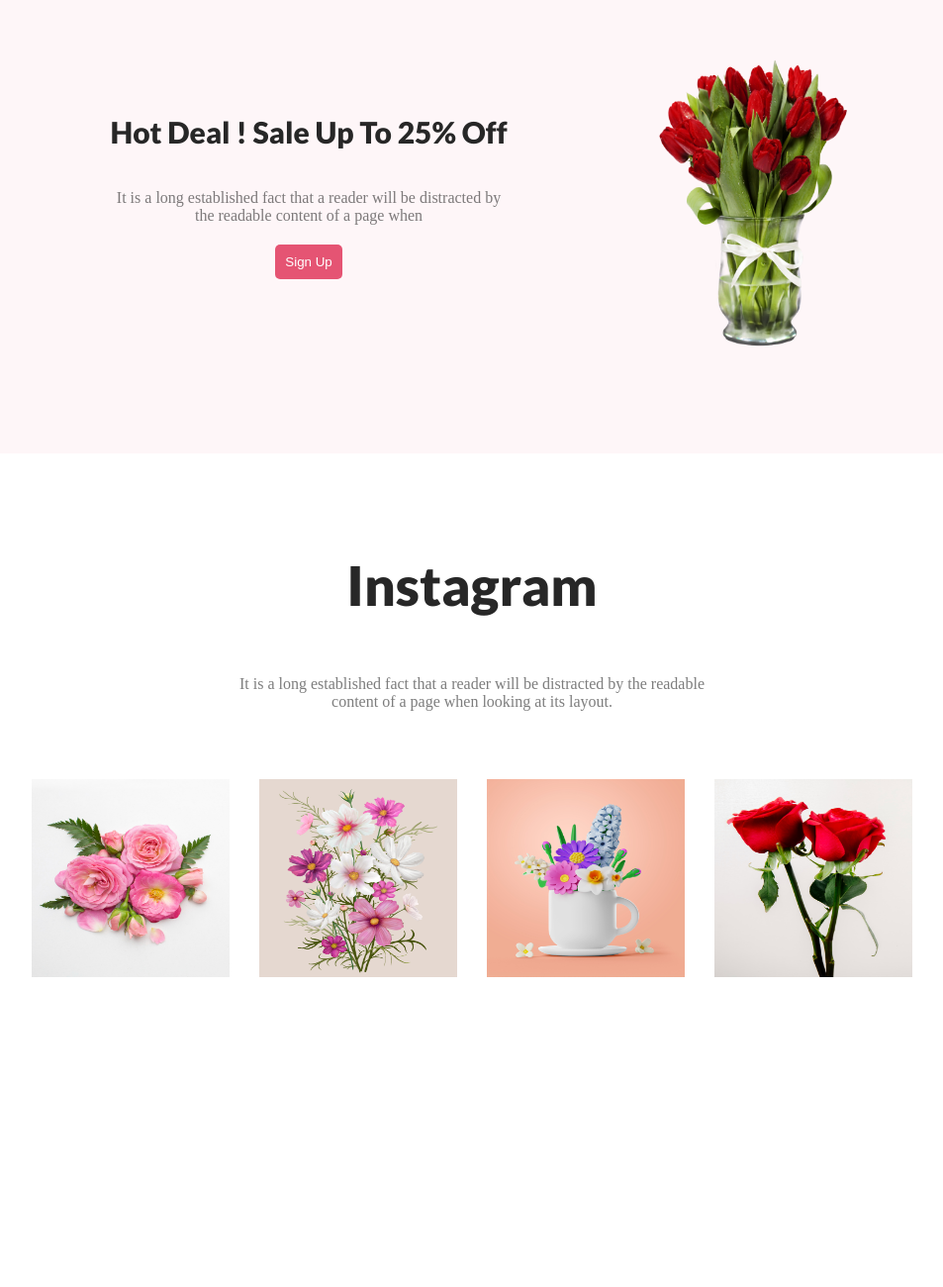
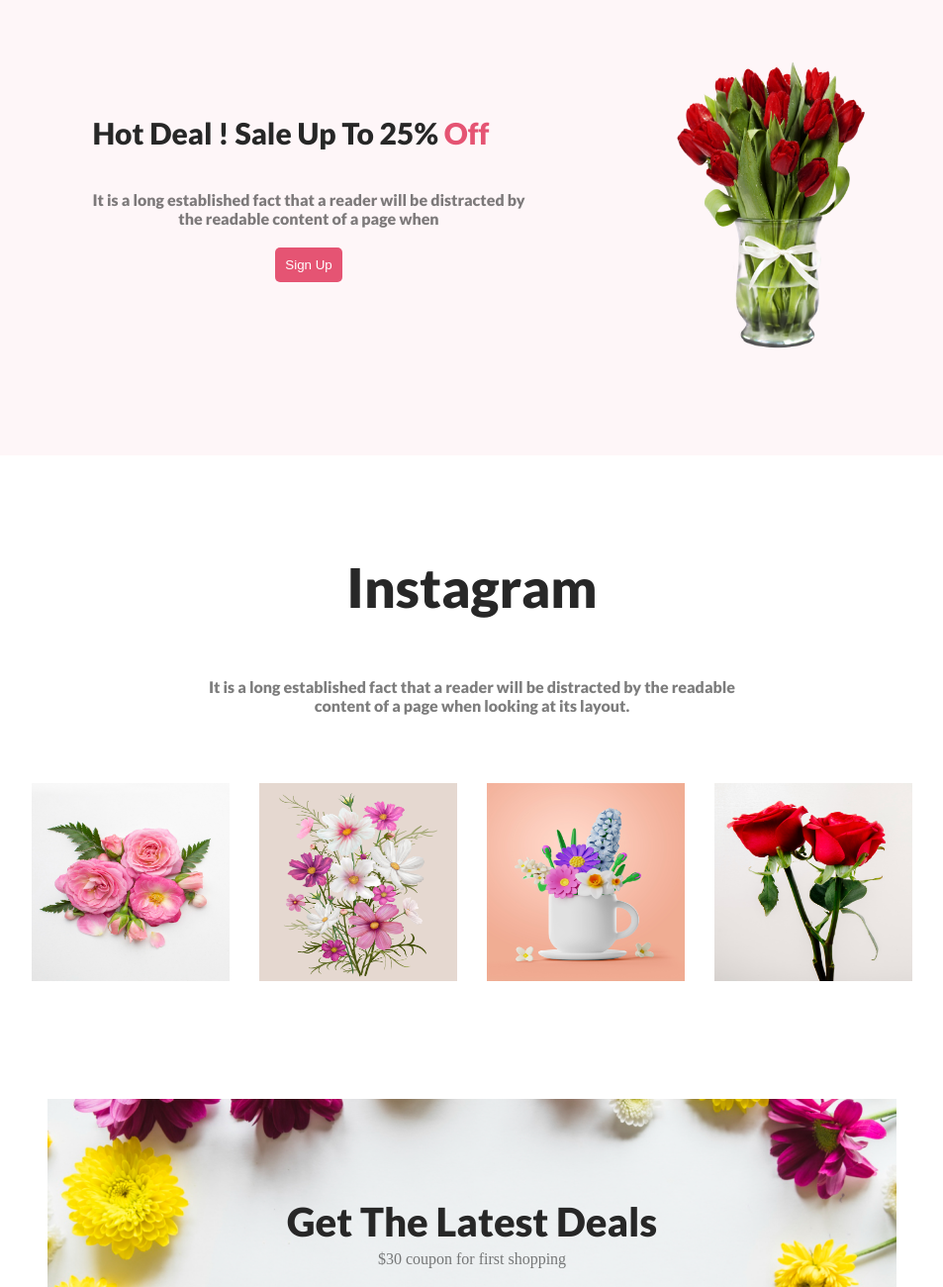
Before and after one commit to babu-201/Assignment, a plain HTML site: page index.html in a window 1280 px wide. Shown: the part 1500-2800 px from the top of the page at 99% size, without its empty margins (163-1116 px from the left). Before the commit the page ends 2506 px from the top, so only its background shows below. Drawn offline with Linux system fonts and the light colour scheme.

Commit message:
banner section added

```diff
--- a/index.html
+++ b/index.html
@@ -111,7 +111,7 @@
 
         <div class="signup_container">
               <div class="left-div_03">
-                <h1 class="heading-02">Hot Deal ! Sale Up To 25% Off</h1>
+                <h1 class="heading-02">Hot Deal ! Sale Up To 25% <span> Off</span></h1>
                 <p class="pera_01">It is a long established fact that a reader will be distracted by <br> the readable content of a page when
                 </p>
                 <div class="btn_01-01"><iv/d>
@@ -180,6 +180,27 @@
 
 
 
+
+
+    <!-- banner section starts here -->
+    <section>
+        <div class="banner-bg">
+            <div class="banner_container">
+                <h1 class="heading_04">Get The Latest Deals</h1>
+                <p class="pera_03">$30 coupon for first shopping</p>
+                <div class="sec">
+                <input type="email" class="email_01" placeholder="Enter your email here" >
+                <button class="btn_02">Subscribe</button>
+            </div>
+            </div>
+        </div>
+
+    </section>
+    <!-- banner section ends here -->
+
+
+
+
      </main>
 
 
--- a/style.css
+++ b/style.css
@@ -25,6 +25,7 @@
     text-transform: lowercase;
     margin: 10px 0px 20px 0px;
     text-align: justify;
+    font-family: 'Lato', sans-serif;
 
 }
 
@@ -86,7 +87,7 @@
     text-align: center;
     font-size: 14px;
     color: #27272799;
-
+    font-family: 'Lato', sans-serif;
 }
 
 .feature_container{
@@ -139,6 +140,7 @@
 .heading-05{
     margin-top: 30px;
    text-decoration: underline;
+   font-family: 'Lato', sans-serif;
 }
 /* feature section starts here */
 
@@ -175,6 +177,7 @@
 
 .service_container p{
     color: #272727CC;
+    font-family: 'Lato', sans-serif;
 }
 /* service section ends here */
 
@@ -197,6 +200,9 @@
     align-items: center;
     height: 500px;
 }
+span{
+    color: #E55473;
+}
 
 .img_04{
     width: 200px;
@@ -205,11 +211,13 @@
 .heading-02{
     font-size: 30px;
     color: #272727;
+    font-family: 'Lato', sans-serif;
 }
 
 .pera_01{
     text-align: center;
     color: #27272799;
+    font-family: 'Lato', sans-serif;
 }
 .btn_01{
     padding: 10px;
@@ -255,14 +263,74 @@
 }
 .instragram_heading{
     color: #272727;
+    font-family: 'Lato', sans-serif;
 }
 
 .pera_02{
-    color:#27272799 ;
+    color:#27272799;
+    font-family: 'Lato', sans-serif;
+
 }
 
 .instagram_container{
     margin-top: 100px;
 }
 
-/* instagram section starts here */
+/* instagram section ends here */
+
+
+
+
+
+/* banner section starts here */
+.banner-bg{
+    margin-top: 100px;
+    background-image: url("images/Rectangle\ 9.png");
+    background-repeat: no-repeat;
+    background-size: cover;
+    background-position: center;
+    height: 300px;
+    width: 67%;
+    margin: 100px auto;
+}
+
+.heading_04{
+    text-align: center;
+    font-size: 40px;
+    font-family: 'Lato', sans-serif;
+    color: #272727;
+    margin-bottom: -5px;
+}
+
+.pera_03{
+    text-align: center;
+    color: #27272799;
+    margin-top: 10px;
+    }
+
+.email_01{
+    padding: 20px;
+    border-radius: 10px;
+    border: none;
+    width: 60%;
+}
+
+.btn_02{
+    padding: 20px;
+    border: none;
+    color: white;
+    background-color: #E55473;
+    border-radius: 10px;
+    margin-left: 20px;
+}
+
+.banner_container{
+    text-align: center;
+   padding-top: 100px;
+}
+
+.sec{
+   margin-top: 30px;
+}
+
+/* banner section ends here */
```
